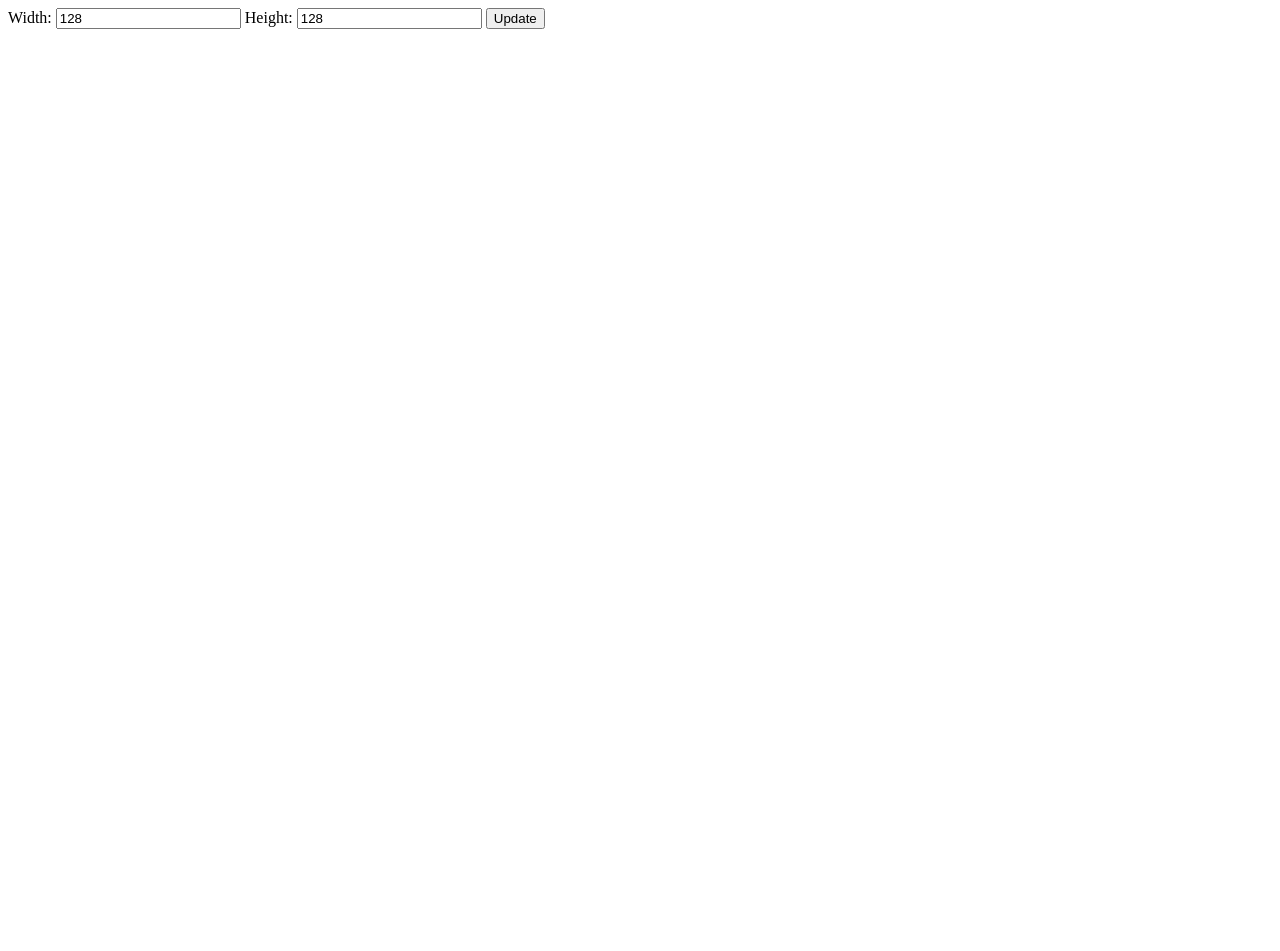
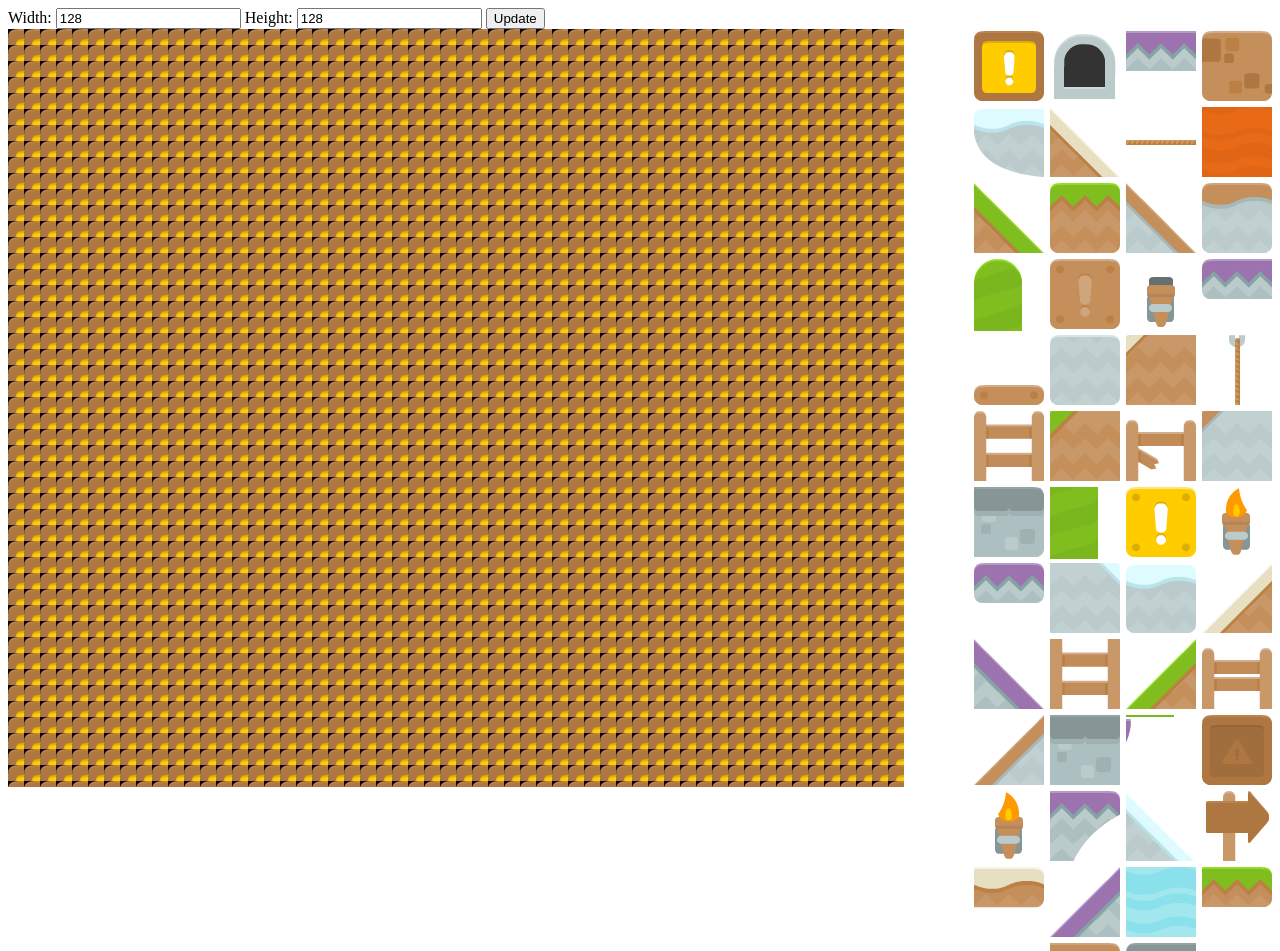
Before and after one commit to th3ALPHAnerd/FFedit, a plain HTML site: page index.html in a window 1280 px wide. Shown: the top 951 px of the page. Before the commit the page ends 813 px from the top, so only its background shows below. Drawn offline with Linux system fonts and the light colour scheme.

Commit message:
Cropped images and added selection.

```diff
--- /dev/null
+++ b/css/game.css
@@ -0,0 +1,12 @@
+.wrapper {
+}
+.cell {
+  overflow:hidden;
+  float:left;
+  border:2px solid white;
+}
+.selected {
+  overflow:hidden;
+  float:left;
+  border:2px solid purple;
+}
--- a/index.html
+++ b/index.html
@@ -1,5 +1,6 @@
 <html>
  <head>
+ <link rel="stylesheet" href="css/game.css">
  </head>
  <body>
   <div>
--- a/js/display.js
+++ b/js/display.js
@@ -1,4 +1,3 @@
-
 "use strict";
 
 var display = {};
@@ -34,9 +33,9 @@ display.clear = function() {
 };
 
 display.drawMap = function() {
- for(var i=0;i<map.size.x;i++) {
-  for(var j=0;j<map.size.y;j++) {
-	  display.context.drawImage(map.tileSet, 0, 0, 16, 16, i*16, j*16, display.scale, display.scale);
+ for(var i=0;i<window.map.size.x;i++) {
+  for(var j=0;j<window.map.size.y;j++) {
+	  display.context.drawImage(window.map.tileSet, 0, 0, 16, 16, i*16, j*16, display.scale, display.scale);
   }
  }
 
--- a/js/editor.js
+++ b/js/editor.js
@@ -1,4 +1,3 @@
-
 "use strict";
 
 var editor = {};
@@ -12,5 +11,5 @@ editor.step = function() {
 };
 
 editor.update = function() {
-	map.resize(input.getWidthField(),input.getHeightField());
+	window.map.resize(window.input.getWidthField(),window.input.getHeightField());
 };
--- a/js/image.js
+++ b/js/image.js
@@ -45,7 +45,7 @@ image._load = function(url) {
 
 image.get = function(url) {
 	return image.cache[url];
-}
+};
 
 image.isReady = function() {
 	var ready = true;
@@ -55,8 +55,8 @@ image.isReady = function() {
 		}
 	}
 	return ready;
-}
+};
 
 image.onReady = function(func) {
 	image.readyCalls.push(func);
-}
+};
--- a/js/input.js
+++ b/js/input.js
@@ -1,4 +1,3 @@
-
 "use strict";
 
 var input = {};
@@ -8,11 +7,11 @@ input.init = function() {
 };
 
 input.onMouse = function(evt) {
-	        var rect = display.canvas.getBoundingClientRect();
-	        input.mouse.pos = {
-	          x: evt.clientX - rect.left,
-	          y: evt.clientY - rect.top
-        	};
+  var rect = window.display.canvas.getBoundingClientRect();
+  input.mouse.pos = {
+    x: evt.clientX - rect.left,
+    y: evt.clientY - rect.top
+  };
 };
 
 input.getWidthField = function() {
--- a/js/main.js
+++ b/js/main.js
@@ -1,8 +1,7 @@
-
 "use strict";
 
 var requestAnimFrame = (function(){
-    return window.requestAnimationFrame       ||
+    return window.requestAnimationFrame    ||
         window.webkitRequestAnimationFrame ||
         window.mozRequestAnimationFrame    ||
         window.oRequestAnimationFrame      ||
@@ -17,13 +16,13 @@ var requestAnimFrame = (function(){
 var main = {};
 
 main.init = function() {
- image.init();
- image.onReady( function() {
-	 tile.init();
-	 input.init();
-	 map.init();
-	 editor.init();
-	 display.init();
+ window.image.init();
+ window.image.onReady( function() {
+	 window.tile.init();
+	 window.input.init();
+	 window.map.init();
+	 window.editor.init();
+	 window.display.init();
 	 main.step();
  });
 };
@@ -34,8 +33,8 @@ main.step = function() {
 
  if(now - main.lastTime > 33) {
   main.lastTime = now;
-  editor.step();
-  display.draw();
+  window.editor.step();
+  window.display.draw();
  }
 
  requestAnimFrame(function() { main.step(); });
--- a/js/map.js
+++ b/js/map.js
@@ -1,4 +1,3 @@
-
 "use strict";
 
 var map = {};
@@ -7,7 +6,7 @@ map.init = function() {
 	map.data = [];
 	map.size = {x: 0, y: 0};
 
-	map.tileSet = image.get('img/test.png');
+	map.tileSet = window.image.get('img/test.png');
 };
 
 map.resize = function(x,y) {
--- a/js/tile.js
+++ b/js/tile.js
@@ -3,18 +3,27 @@
 var tile = {};
 
 tile.init = function() {
-	tile.container = document.getElementById("tileList");
-	tile.buildList("img/test.png",128,128);
+  tile.container = document.getElementById("tileList");
+  tile.container.innerHTML = tile.buildList("img/test.png",72,72,936);
 };
 
-tile.buildList = function(src,x,y) {
-	var s = 1000;
-	var tonsOfHtml = "<div style='overflow: hidden; width: " + s + "px; height: " + s + "px;' onclick='console.log(\"I pushed the button numero " + i + "," + j + "!\");'>";
-	for(var i=0;i<x/s;i++) {
-		for(var j=0;j<y/s;j++) {
-			tonsOfHtml += "<img src='" + src + "' ></img>";
-		}
+tile.buildList = function(src,x,y,size) {
+  var width = x*4+16;
+  var tonsOfHtml = "<div class='wrapper' style='width:" + width + "px;'>";
+  for(var i=0;i<size/y;i++) {
+    for(var j=0;j<size/x;j++) {
+      tonsOfHtml += "<div onclick='window.tile.selectTile(this)'class='cell' style='width: " + x + "px; height: " + y + "px;'>" +
+                    "<img style='margin-left: -" + j*x + ";margin-top:-" + i*y + "' src='" + src + "' ></img></div>";
+    }
   }
-  tonsOfHtml += "</div>"
-  tile.container.innerHTML = tonsOfHtml;
+  tonsOfHtml += "</div>";
+  return tonsOfHtml;
 };
+
+tile.selectTile = function(element) {
+  var previousSelected = document.getElementsByClassName('selected');
+  for(var i=0;i<previousSelected.length;i++) {
+    previousSelected[i].className = 'cell';
+  }
+  element.className = 'selected';
+};
```
Also changed, not shown: img/test.png (added), 1 other file.
